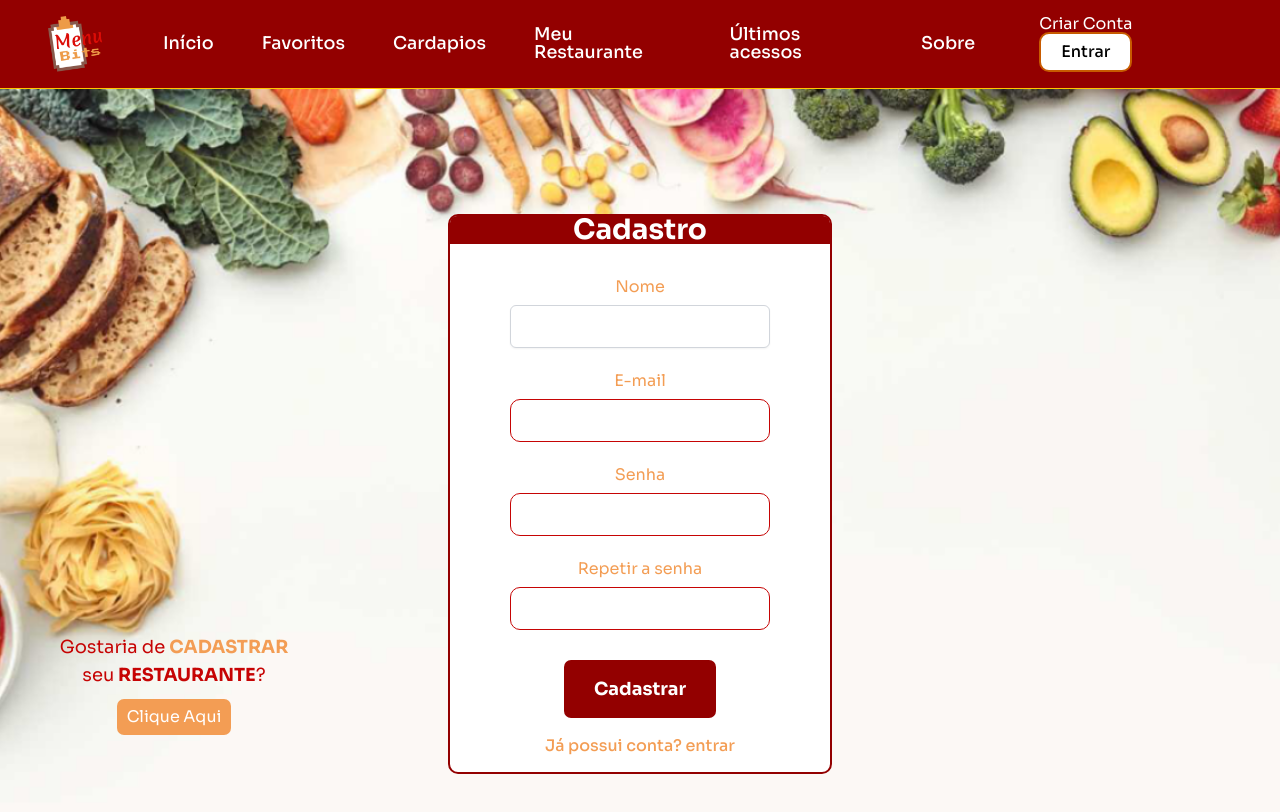
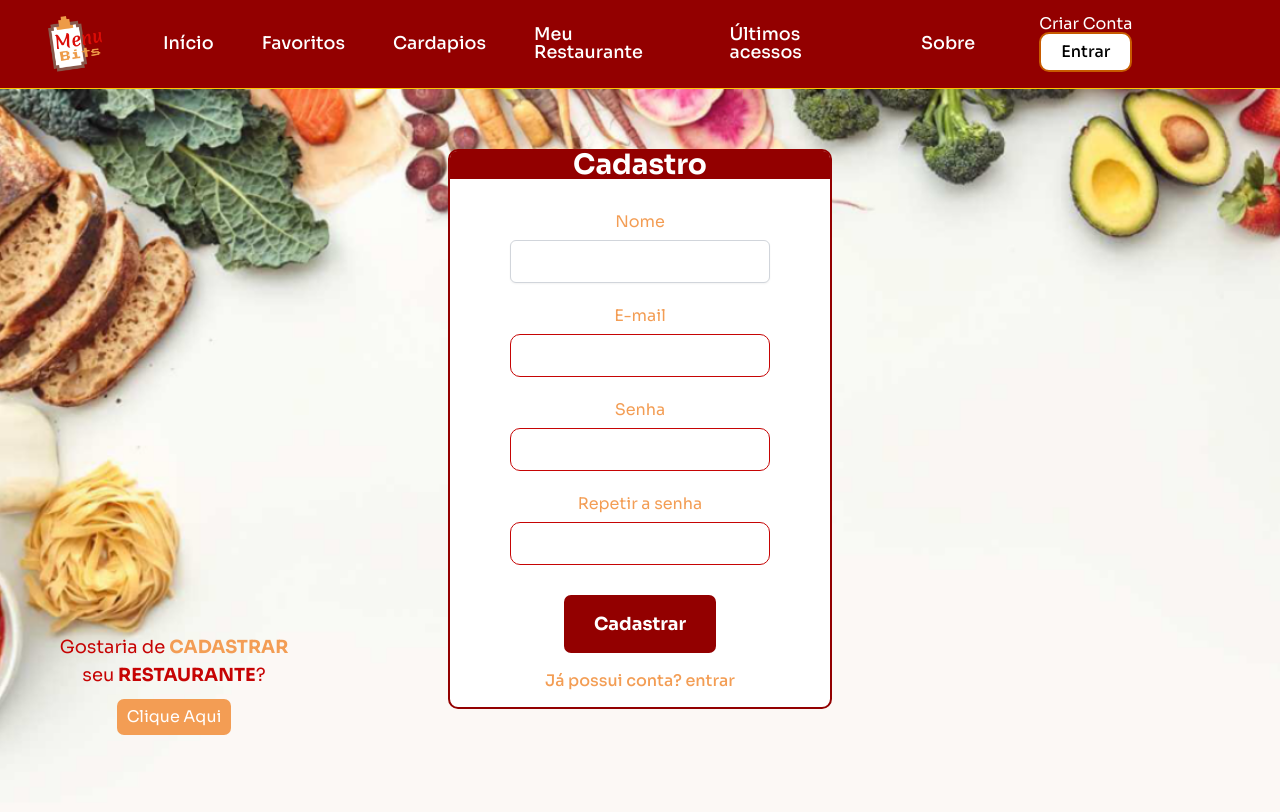
Before and after one commit to ICEI-PUC-Minas-PMV-ADS/pmv-ads-2023-2-e4-proj-infra-t4-MenuBits, a React (Vite) app in the folder src/frontend/: page /register-client in a window 1280 px wide. Shown: the top 812 px of the page. Built offline with nearby package versions, Linux system fonts and the light colour scheme.

Commit message:
adjusting singup

```diff
--- a/src/frontend/src/pages/RegisterPage/styles.js
+++ b/src/frontend/src/pages/RegisterPage/styles.js
@@ -21,9 +21,8 @@ export const ContainerClient = styled.div`
 `;
 
 export const SignUp = styled.div`
-	display: flex;
 	justify-content: center;
-	margin-top: 10px;
+	margin-top: 60px;
 `;
 export const SignUpRestaurant = styled.div`
 	display: flex;
```
